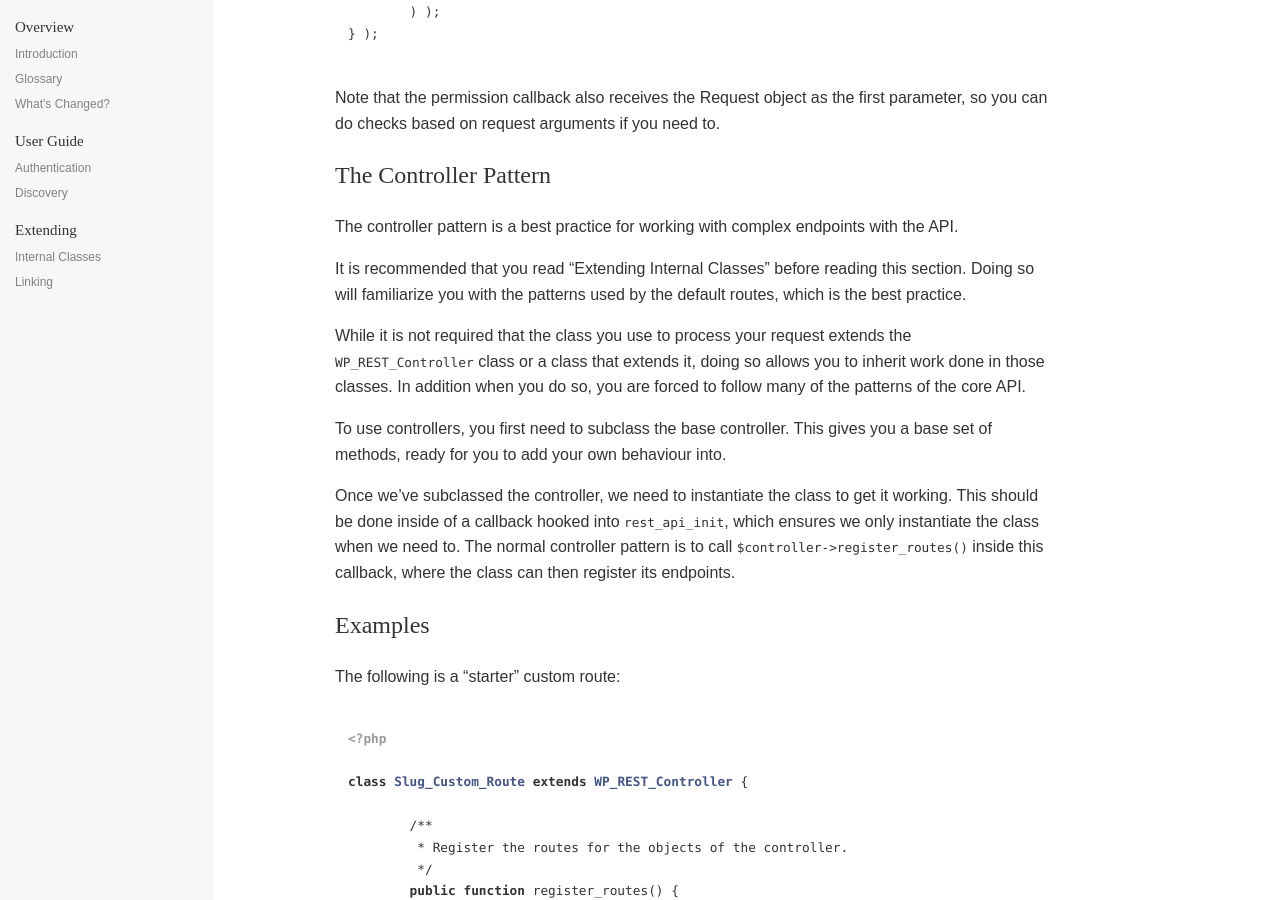
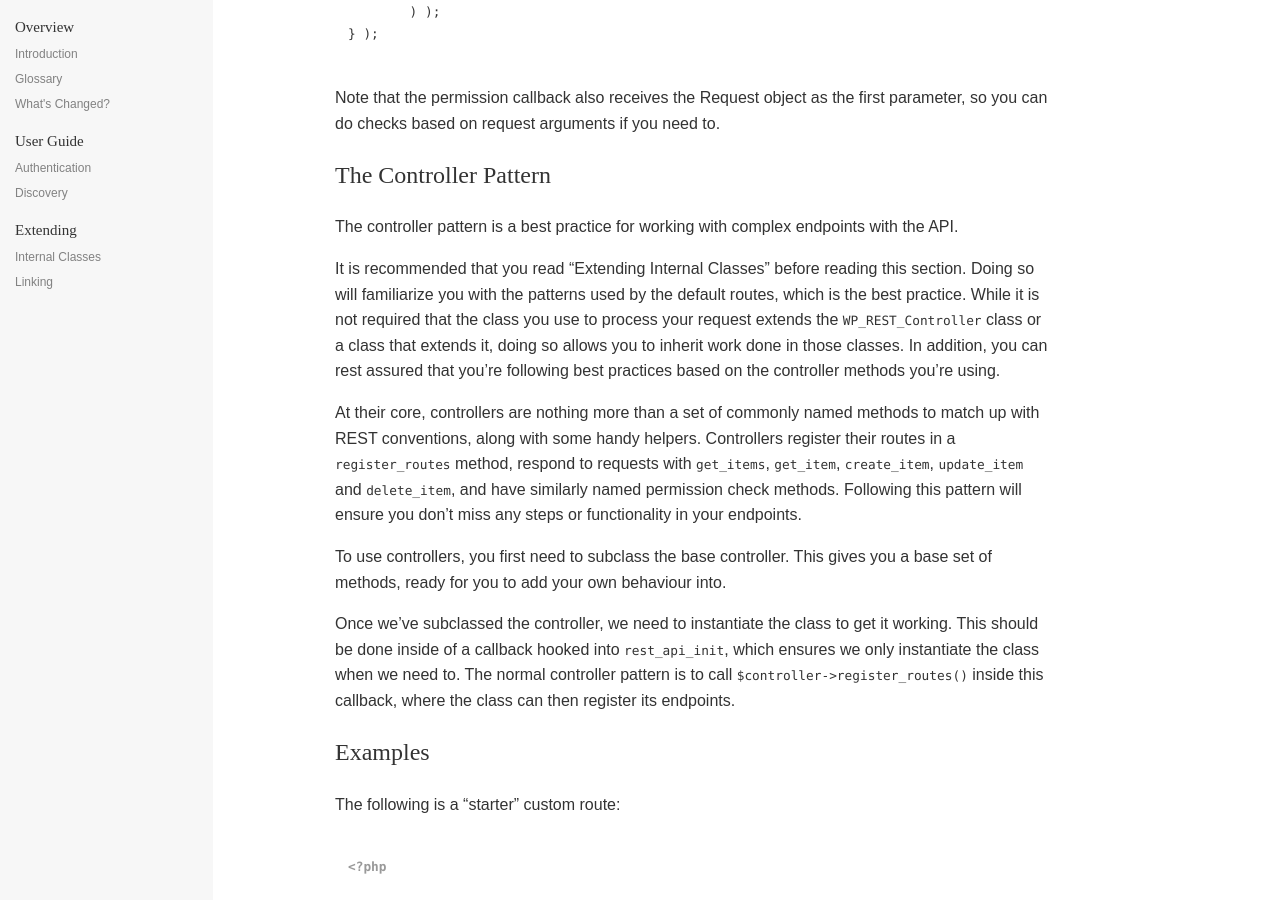
Before and after one commit to WP-API/docs-v2, a Jekyll site: the page built from extending/adding/index.md, in a window 1280 px wide and 900 px high, scrolled down 6248 px. Built offline with Jekyll 4.4.1, drawn with Linux system fonts in a browser that asks for light colours; Markdown is read by kramdown in place of the engine named in the settings.

Commit message:
Clarify on the usage of controllers

```diff
--- a/extending/adding/index.md
+++ b/extending/adding/index.md
@@ -229,9 +229,9 @@ The Controller Pattern
 
 The controller pattern is a best practice for working with complex endpoints with the API.
 
-It is recommended that you read "Extending Internal Classes" before reading this section. Doing so will familiarize you with the patterns used by the default routes, which is the best practice.
+It is recommended that you read "Extending Internal Classes" before reading this section. Doing so will familiarize you with the patterns used by the default routes, which is the best practice. While it is not required that the class you use to process your request extends the `WP_REST_Controller` class or a class that extends it, doing so allows you to inherit work done in those classes. In addition, you can rest assured that you're following best practices based on the controller methods you're using.
 
-While it is not required that the class you use to process your request extends the `WP_REST_Controller` class or a class that extends it, doing so allows you to inherit work done in those classes. In addition when you do so, you are forced to follow many of the patterns of the core API.
+At their core, controllers are nothing more than a set of commonly named methods to match up with REST conventions, along with some handy helpers. Controllers register their routes in a `register_routes` method, respond to requests with `get_items`, `get_item`, `create_item`, `update_item` and `delete_item`, and have similarly named permission check methods. Following this pattern will ensure you don't miss any steps or functionality in your endpoints.
 
 To use controllers, you first need to subclass the base controller. This gives you a base set of methods, ready for you to add your own behaviour into.
 
```
